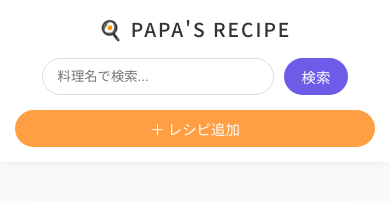
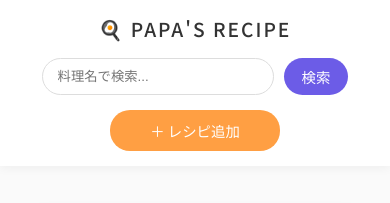
Before and after one commit to ringo214/papa-recipe, a Django app: page / in a window 390 px wide. Shown: the top 203 px of the page. Run offline with Django 5.2, Linux system fonts and the light colour scheme; data comes from the database, SQL or seed files in the repository.

Commit message:
ボタンでかすぎたの修正

```diff
--- a/recipes/templates/recipes/recipe_list.html
+++ b/recipes/templates/recipes/recipe_list.html
@@ -126,7 +126,8 @@
         flex-wrap: wrap;
         }
         .header > a.header-btn {
-        width: 100%;
+        width: auto;
+        padding: 10px 40px;
         box-sizing: border-box;
         text-align: center;
         }
```
